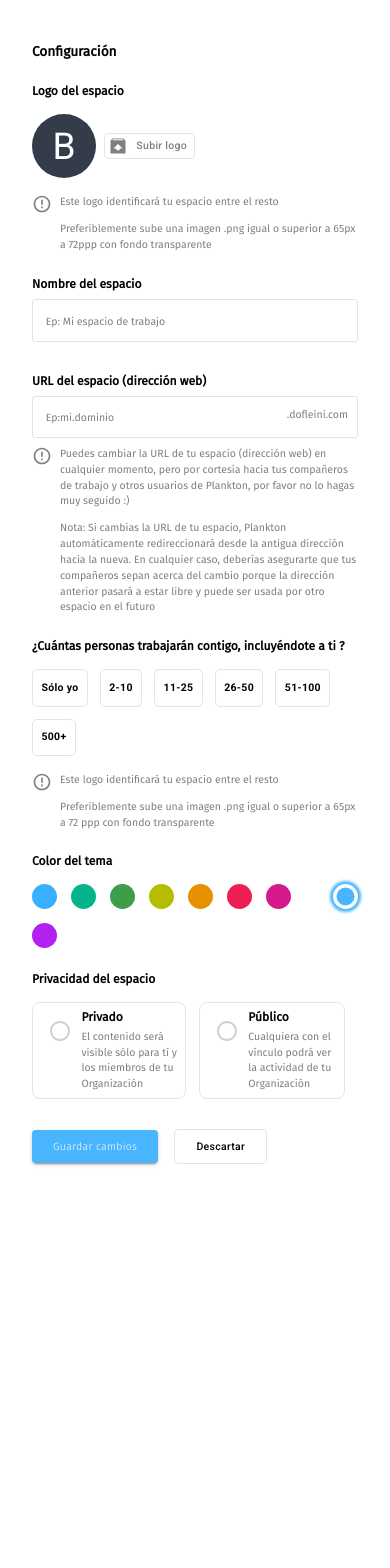
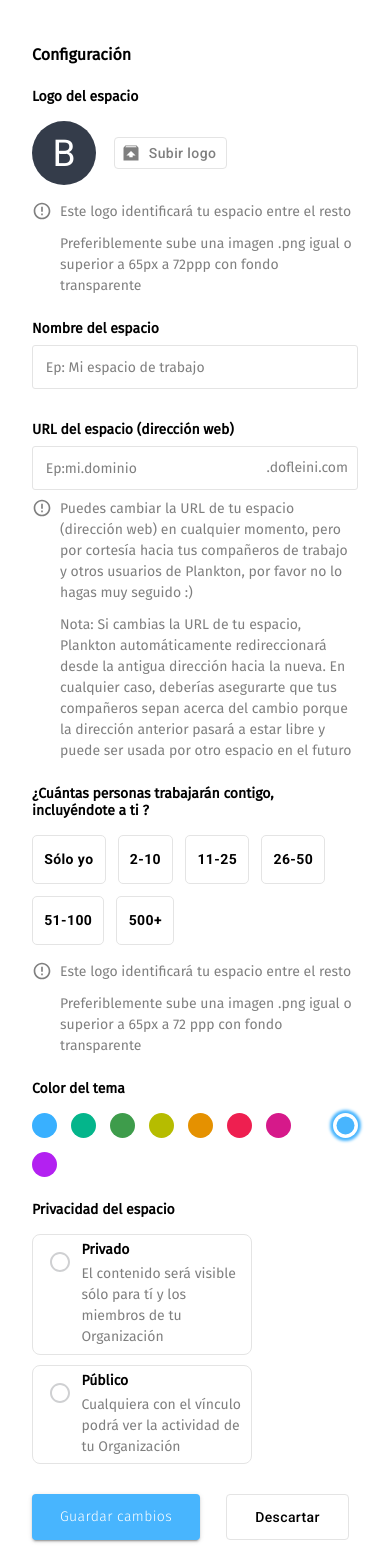
Before and after one commit to Roberto-1998/react-form, a React (Create React App) app: page / in a window 390 px wide. Shown: the top 1568 px of the page. Before the commit the page ends 1196 px from the top, so only its background shows below. Built offline with nearby package versions, Linux system fonts and the light colour scheme.

Commit message:
Cambios en el fontSize del responsive para deploy

```diff
--- a/src/App.css
+++ b/src/App.css
@@ -1,6 +1,7 @@
 
 .form-content{
    margin: 0 auto;
+   max-width: 550px;
 }
 
 .svg-content{
--- a/src/components/Form/Form.css
+++ b/src/components/Form/Form.css
@@ -37,15 +37,15 @@ h4,p{
 }
 
 .main-content h1{
-    font-size: 3.5vmin;
+    font-size: 16px;
 }
 
 .main-content h4, .main-content label{
-    font-size: 3.1vmin;
+    font-size: 14px;
 }
 
 .main-content p{
-    font-size: 2.7vmin;
+    font-size: 14px;
     line-height: 1.5;
 }
 
@@ -70,9 +70,20 @@ h4,p{
 
 /* -------PARA UTILIZAR FLEXBOX--------- */
 
+
+
 .flex-row{
     display: flex;
     flex-direction: row;
+}
+
+.wrap{
+    flex-wrap: wrap;
+
+}
+
+.gap{
+    gap: 10px;
 }
 
 .flex-column{
@@ -130,10 +141,11 @@ h4,p{
     margin: 0.5rem 0;
     border: var(--color-border) 1px solid !important;
     border-radius: 3px;
+    font-size: 14px;
 }
 
 .input-text::placeholder{
-    font-size: 2.7vmin;
+    font-size: 14px;
     color: var(--gray-color);
     font-family: 'Fira Sans', sans-serif !important;
 
@@ -159,7 +171,7 @@ h4,p{
     right: 10px;
    top: 35%;
    color: var(--gray-color);
-   font-size: 2.7vmin;
+   font-size: 14px;
 
 }
 
@@ -169,11 +181,12 @@ h4,p{
 
 /* RADIO BOX */
 .radio-box{
+    max-width: 220px;
     padding: 0.4em;
     min-height: 96.56px;
     border-radius: 8px;
     border: 1px solid var(--color-border);
-    margin-right: 0.8rem;
+
 }
 
 .radio-box p{
@@ -188,7 +201,7 @@ h4,p{
 }
 
 .button-all{
-    font-size: 2.7vmin !important;
+    font-size: 14px !important;
     text-transform: none !important;
 }
 
@@ -292,9 +305,6 @@ h4,p{
 
 @media only screen and (min-width : 960px) {
 
-.main-content p, .main-content h4,.button-all,.input-wrapper::after, label, .input-text::placeholder{
-    font-size: 14px !important;
-}
 
 
 
@@ -305,11 +315,11 @@ h4,p{
 }
 
 .radio-box{
-    max-width: 299px;
+    max-width: 250px;
     padding: 0.5em;
     border-radius: 8px;
     border: 1px solid var(--color-border);
-    margin-right: 0.8rem;
+
 }
 
 .button-work-people{
--- a/src/components/Form/Form.js
+++ b/src/components/Form/Form.js
@@ -144,7 +144,7 @@ const Form=(props)=>{
                 <div className="flex-column margin-15">
                     <h4>Logo del espacio</h4>
 
-                    <div className="flex-row align-items-center margin-10">
+                    <div className="flex-row align-items-center margin-10 wrap gap">
                         {image ? (<img src={image} alt="" className="image-uploaded" />) : (<Avatar className="avatar-logo">B</Avatar>)}
 
                         <Button variant="outlined" className="button-logo button-all button-gray"  startIcon={<UnarchiveSharp />} component='label'>
@@ -242,8 +242,8 @@ const Form=(props)=>{
                                 aria-labelledby="demo-controlled-radio-buttons-group"
                                 name="controlled-radio-buttons-group"
                             >
-                                <div className="flex-row margin-10 justify-content-space-beetwen">
-                                    <div className={`radio-box flex-row ${watch('privacy')==='private' ? 'active-radio-box' : ''}`} >
+                                <div className="flex-row margin-10 wrap gap">
+                                    <div className={`radio-box flex-row ${watch('privacy')==='private' ? 'active-radio-box' : ''}`}>
                                         <Radio className="align-self-start" value="private" sx={{color:`${watch('privacy')==='private' ? '#48b5fe' :'#CFD0D2'}`}} {...register('privacy')} checked={watch('privacy')==='private'}   />
                                         <div >
                                             <h4>Privado</h4>
@@ -268,7 +268,7 @@ const Form=(props)=>{
                     </div>
 
 
-                 <div className="button-submit-group">
+                 <div className="button-submit-group flex-row wrap gap">
                     <Button variant="contained" color="primary" type="submit" className="button-save-form button-all padding-form-button">Guardar cambios</Button>
                     <Button variant="outlined" className="button-all button-gray padding-form-button color-button-black" onClick={resetForm}>Descartar</Button>
                 </div>
```
